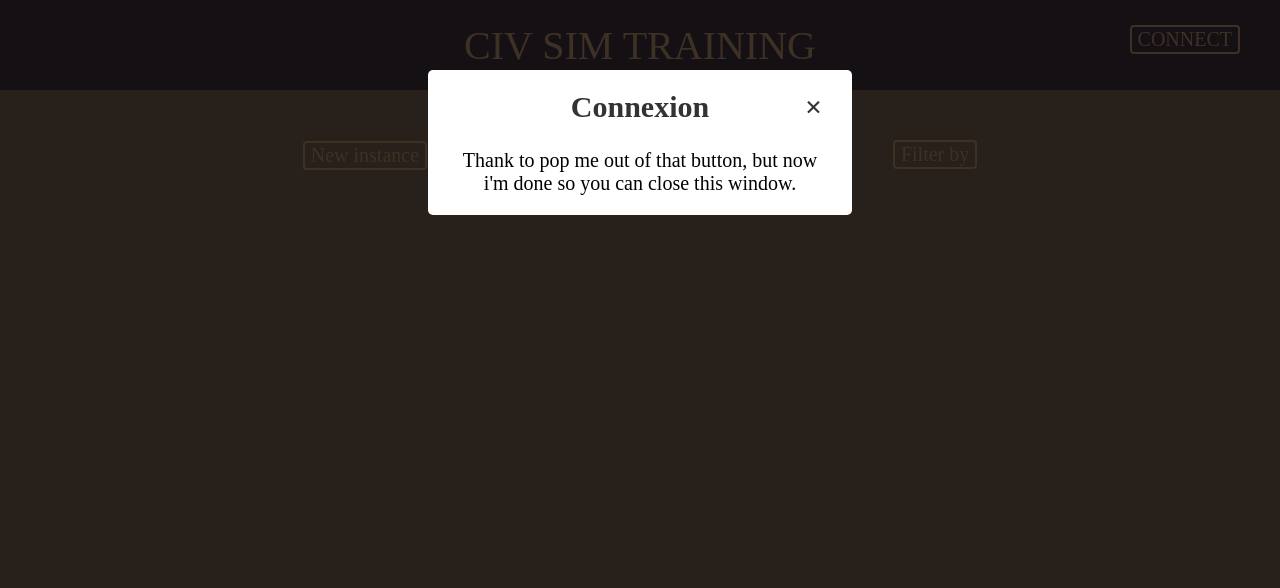
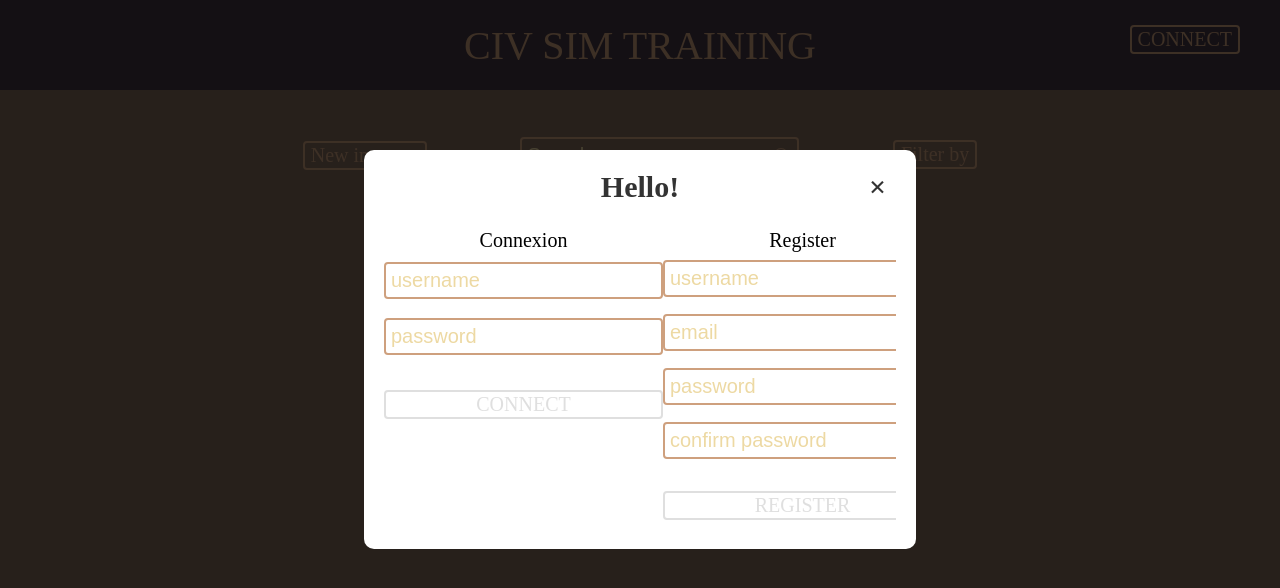
Before and after one commit to antoningar/CivSimTrainingFront, a React (Create React App) app: page / in a window 1280 px wide. Both pictures are taken after a click on the button "CONNECT". Shown: the top 588 px of the page. Built offline with nearby package versions, Linux system fonts and the light colour scheme; a web font is replaced by a local one.

Commit message:
feat(connect): adding popup

```diff
--- a/src/App.css
+++ b/src/App.css
@@ -1,6 +1,15 @@
+:root {
+  --main-dark-color: #443742;
+  --main-color: #846C5B;
+  --main-light-color: #CEA07E;
+  --main-selected-color: #EDD9A3;
+
+  --translation-duration: 300ms;
+}
+
 .App {
   text-align: center;
-  background-color: #846C5B;
+  background-color: var(--main-color);
   font-size: 20px;
   height: 100vh;
 }
--- a/src/Components/ConnectPopup.js
+++ b/src/Components/ConnectPopup.js
@@ -1,13 +1,83 @@
+import { useState } from "react";
 import "./ConnectPopup.scss";
 
 export function ConnectPopup() {
+    const [conUsername, setConnUsername] = useState("");
+    const [conPasswd, setConnPasswd] = useState("");
+
+    const [regUsername, setRegUsername] = useState("");
+    const [regEmail, setRegEmail] = useState("");
+    const [regPasswd, setRegPasswd] = useState("");
+    const [regConfPasswd, setRegConfPasswd] = useState("");
+
+    const [isError, setIsError] = useState(false);
+
+    function connect() {
+        console.log(conUsername + conPasswd);
+    }
+
+    function register() {
+        if (regPasswd !==  regConfPasswd) {
+            setIsError(true);
+            return;
+        }
+        setIsError(false);
+        console.log(regUsername + regEmail + regPasswd + regConfPasswd);
+    }
+
     return (
         <div className="overlay">
             <div className="popup">
-                <h2>Connexion</h2>
+                <h2>Hello!</h2>
                 <a className="close" href="/">&times;</a>
                 <div className="content">
-                    Thank to pop me out of that button, but now i'm done so you can close this window.
+                    <div className="login-container">
+                        Connexion
+                        <div className="connexion-form connect">
+                            <input
+                                type="text" placeholder="username"
+                                required minLength="4" maxLength="16" pattern="^[a-zA-Z0-9_]*$"
+                                onChange={(e) => setConnUsername(e.target.value)}
+                            />
+                            <input
+                                type="password" placeholder="password"
+                                required minLength="8"
+                                onChange={(e) => setConnPasswd(e.target.value)}
+                            />
+                            <button className="submit-button" onClick={connect}>CONNECT</button>
+                        </div>
+                    </div>
+                    <div className="create-container">
+                        Register
+                        <div className="connexion-form">
+                            <input
+                                type="text" placeholder="username"
+                                required minLength="4" maxLength="16" pattern="^[a-zA-Z0-9_]*$"
+                                onChange={(e) => setRegUsername(e.target.value)}
+                            />
+                            <input
+                                type="text" placeholder="email"
+                                required pattern="^[a-zA-Z0-9.!#$%&'*+/=?^_`{|}~-]+@[a-zA-Z0-9]+\.[a-zA-Z]{2,}$"
+                                onChange={(e) => setRegEmail(e.target.value)}
+                            />
+                            <input
+                                type="password" placeholder="password"
+                                required minLength="8"
+                                onChange={(e) => setRegPasswd(e.target.value)}
+                            />
+                            <input
+                                type="password" placeholder="confirm password"
+                                required minLength="8"
+                                onChange={(e) => setRegConfPasswd(e.target.value)}
+                            />
+                            {
+                                isError && (
+                                    <label className="form-error">passwords doesn't match !</label>
+                                )
+                            }
+                            <button className="submit-button" onClick={register}>REGISTER</button>
+                        </div>
+                    </div>
                 </div>
             </div>
         </div>
--- a/src/Components/ConnectPopup.scss
+++ b/src/Components/ConnectPopup.scss
@@ -12,12 +12,12 @@
 }
 
 .popup {
-    margin: 70px auto;
+    margin: 150px auto;
     padding: 20px;
     background: #fff;
-    border-radius: 5px;
-    width: 30%;
+    width: 40%;
     position: relative;
+    border-radius: 10px;
     transition: all 5s ease-in-out;
 }
 
@@ -44,7 +44,50 @@
 }
 
 .popup .content {
-    max-height: 30%;
     overflow: auto;
     font-family: "Draft B Regular";
+    display: flex;
+    flex-direction: row;
+    justify-content: space-around;
 }
+
+.connexion-form {
+    display: flex;
+    flex-direction: column;
+    justify-content: space-around;
+    height: 100%;
+}
+
+.login-container {
+    display: flex;
+    flex-direction: column;
+    height: 200px;
+}
+
+.content button {
+    font-family: "Draft B Regular";
+    border: 2px solid var(--main-light-color);
+    border-radius: 4px;
+    background-color: transparent;
+    font-size: 20px;
+    color: var(--main-light-color);
+    margin-top: 15px;
+}
+
+input[type="text"]:invalid ~ button,
+input[type="password"]:invalid ~ button {
+    border-color: grey;
+    color: grey;
+    opacity: .25;
+}
+
+.create-container {
+    display: flex;
+    flex-direction: column;
+    height: 300px;
+}
+
+.form-error {
+    color: red;
+    font-size: 10px;
+}
--- a/src/Components/Header.css
+++ b/src/Components/Header.css
@@ -4,28 +4,28 @@
     align-items: center;
     height: 90px;
     font-family: 'OPTIColumna-Solid';
-    background-color: #443742;
+    background-color: var(--main-dark-color);
 }
 
-.header button {
+.header .connect-button {
     font-family: 'Draft B Regular';
     position: absolute;
     right: 40px;
-    border: 2px solid #CEA07E;
+    border: 2px solid var(--main-light-color);
     border-radius: 4px;
-    background-color: #443742;
+    background-color: var(--main-dark-color);
     font-size: 20px;
-    color: #CEA07E;
+    color: var(--main-light-color);
     top: 25px;
 }
 
 .header button:hover {
     transition-duration: 250ms;
-    border-color: #EDD9A3;
-    color: #EDD9A3;
+    border-color: var(--main-selected-color);
+    color: var(--main-selected-color);
 }
 
 .title {
     font-size: 40px;
-    color: #CEA07E;
+    color: var(--main-light-color);
 }
--- a/src/Components/Header.js
+++ b/src/Components/Header.js
@@ -15,7 +15,7 @@ function ConnectButton() {
 
     return (
         <div>
-            <button onClick={clickConnect}>CONNECT</button>
+            <button className="connect-button" onClick={clickConnect}>CONNECT</button>
             {
                 showConnect && (
                     <ConnectPopup callback={connectCallback}/>
--- a/src/Components/Toolbar.scss
+++ b/src/Components/Toolbar.scss
@@ -1,10 +1,4 @@
-//todo  : put most value in vars when finished
-/*
-$color-background: #443742;
-$color-typo: #CEA07E;
-*/
 .toolbar {
-    //background-color: #CEA07E;
     height: 80%;
     top: 50px;
     position: relative;
@@ -21,15 +15,15 @@ $color-typo: #CEA07E;
 
 .toolbar-button {
     font-family: 'Draft B Regular';
-    border: 2px solid #CEA07E;
+    border: 2px solid var(--main-light-color);
     border-radius: 4px;
     background-color: transparent;
     font-size: 20px;
-    color: #CEA07E;
+    color: var(--main-light-color);
 }
 
 .filter-label {
-    border: 2px solid #CEA07E;
+    border: 2px solid var(--main-light-color);
     border-radius: 4px;
     padding: 1px 6px;
     margin-bottom: 2px;
@@ -37,14 +31,14 @@ $color-typo: #CEA07E;
 
 .filter-label:hover {
     transition-duration: 300ms;
-    color: #EDD9A3;
-    border-color: #EDD9A3;
+    color: var(--main-selected-color);
+    border-color: var(--main-selected-color);
 }
 
 .filter-label,
 .dropdown-options label {
     appearance: auto;
-    color: #CEA07E;
+    color: var(--main-light-color);
     font-family: 'Draft B Regular';
     padding: 1px 6px;
 }
@@ -52,10 +46,10 @@ $color-typo: #CEA07E;
 
 .dropdown-options label:hover {
     transition-duration: 300ms;
-    color: #EDD9A3;
+    color: var(--main-selected-color);
     margin-left: 5px;
     padding-left: 5px;
-    border-left: 2px solid #EDD9A3;
+    border-left: 2px solid var(--main-selected-color);
     transition: all 0.3s ease;
     bottom: 50%;
     top: 0;
@@ -63,8 +57,8 @@ $color-typo: #CEA07E;
 
 .toolbar-button:hover {
     transition-duration: 300ms;
-    border-color: #EDD9A3;
-    color: #EDD9A3;
+    border-color: var(--main-selected-color);
+    color: var(--main-selected-color);
 }
 
 input[type=checkbox] {
@@ -106,23 +100,23 @@ input[type=checkbox] {
     justify-content: flex-end;
 }
 
-input[type=text] {
+input[type=text], input[type=password] {
     outline: 0;
     border-radius: 4px;
-    border: 2px solid #CEA07E;
-    color: #EDD9A3;
+    border: 2px solid var(--main-light-color);
+    color: var(--main-selected-color);
     font-size: 20px;
     padding: 5px;
     background-color: transparent;
-    border-color: #CEA07E;
 }
 
-input[type=text]:not(:placeholder-shown) {
-    border-color: #EDD9A3;
+input[type=text]:not(:placeholder-shown),
+input[type=password]:not(:placeholder-shown)  {
+    border-color: var(--main-selected-color);
 }
 
 .search.icon {
-    color: #CEA07E;
+    color: var(--main-light-color);
     position: absolute;
     margin-top: 11px;
     margin-right: 11px;
@@ -136,7 +130,7 @@ input[type=text]:not(:placeholder-shown) {
 
 .search.icon:hover {
     transition-duration: 300ms;
-    color: #EDD9A3;
+    color: var(--main-selected-color);
 }
 
 .search.icon:before {
@@ -150,5 +144,5 @@ input[type=text]:not(:placeholder-shown) {
 }
 
 ::placeholder  {
-    color: #EDD9A3;
+    color: var(--main-selected-color);
 }
```
